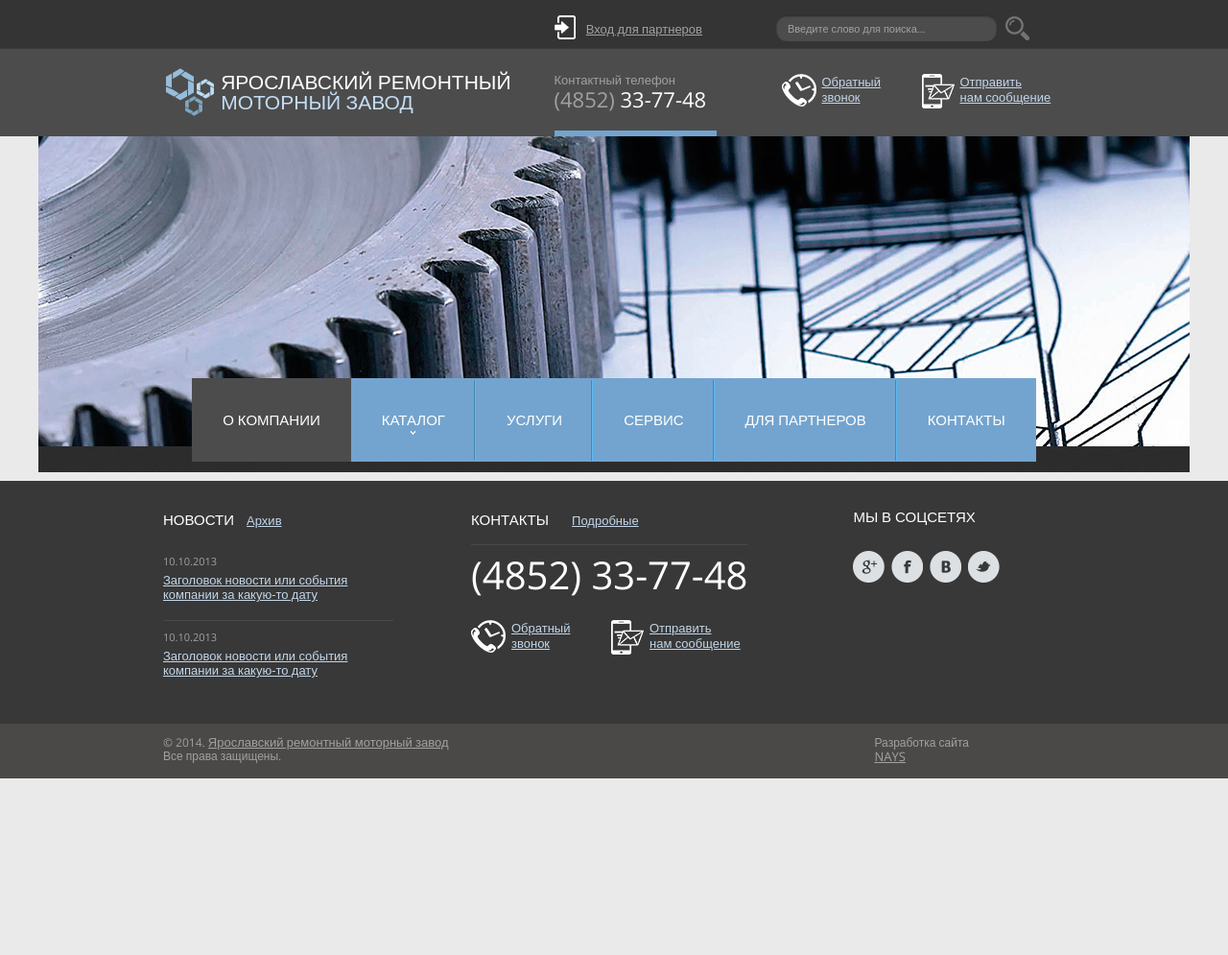
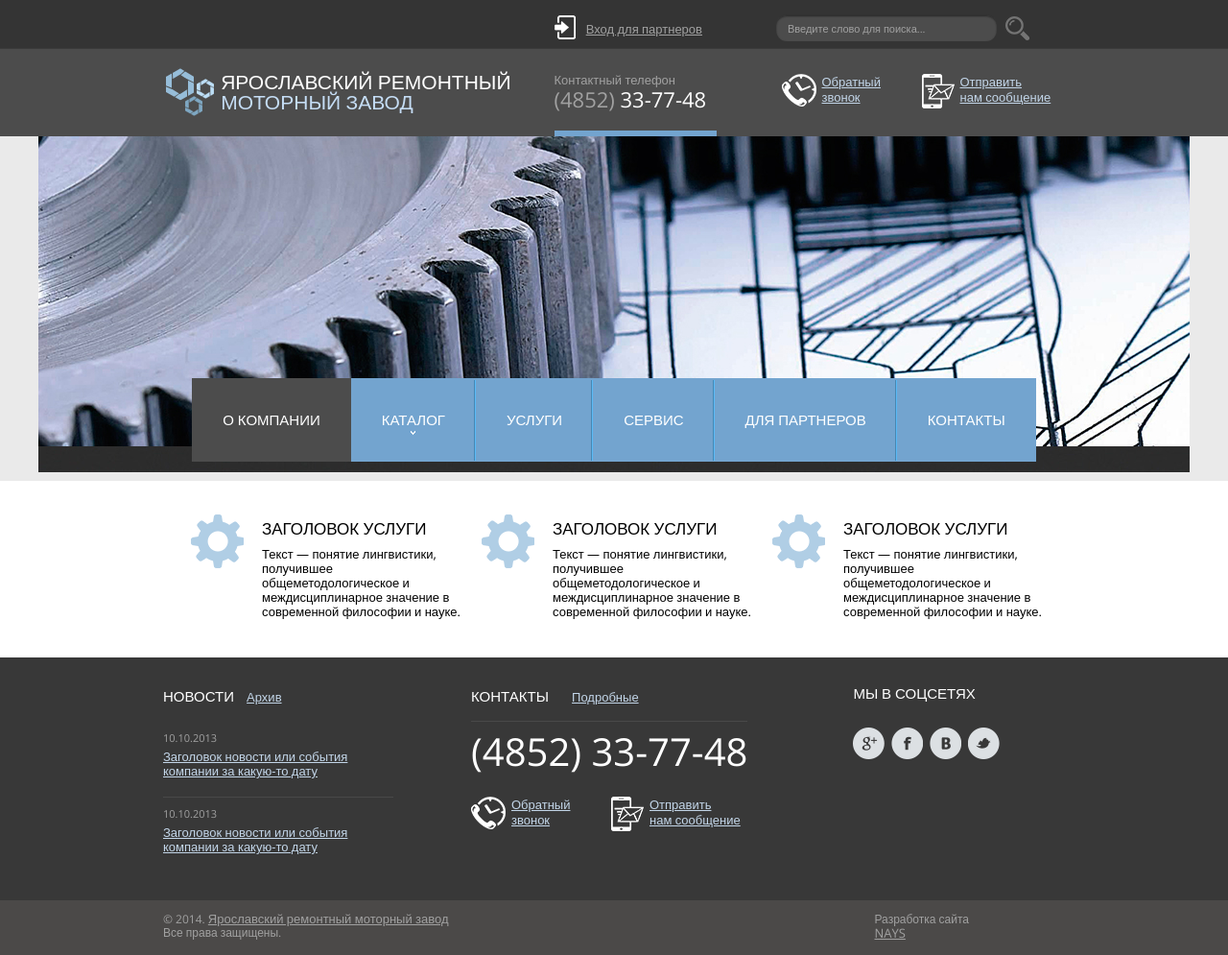
Before and after one commit to twiksish/yarmz, a plain HTML site: page index.html in a window 1280 px wide. Shown: the whole page at 96% size. Before the commit the page ends 811 px from the top, so only its background shows below. Drawn offline with nearby package versions, Linux system fonts and the light colour scheme.

Commit message:
added service block

```diff
--- a/css/_page.css
+++ b/css/_page.css
@@ -30,6 +30,10 @@
         margin: 20px 0 0;
     }
 
+    .page__service {
+        background: #fff;
+    }
+
     .page__prefooter {
         background: #383838;
     }
--- /dev/null
+++ b/css/_service.css
@@ -0,0 +1,34 @@
+.service {
+    color: #010101;
+    padding: 40px 10px;
+}
+
+    .service__item {
+        display: inline-block;
+        vertical-align: top;
+        margin-left: 93px;
+        position: relative;
+        width: 210px;
+    }
+
+    /*.service__item:first-child {*/
+        /*margin-left: 0;*/
+    /*}*/
+
+        .service__item__title {
+            font-size: 17px;
+            line-height: 19px;
+            text-transform: uppercase;
+        }
+
+        .service__item__text {
+            font-size: 13px;
+            line-height: 15px;
+            margin-top: 10px;
+        }
+
+        .service__item__icon {
+            position: absolute;
+            top: -5px;
+            left: -74px;
+        }
--- a/css/style.css
+++ b/css/style.css
@@ -10,6 +10,7 @@
 @import url(_field.css);
 @import url(_action.css);
 @import url(_social.css);
+@import url(_service.css);
 @import url(_news-preview.css);
 /*@import url(_title.css);*/
 /*@import url(_table.css);*/
--- a/index.html
+++ b/index.html
@@ -142,6 +142,34 @@
                 </div>
             </div><!-- /page__body -->
 
+            <div class="page__service">
+                <div class="region">
+                    <ul class="service">
+                        <li class="service__item">
+                            <div class="service__item__title">Заголовок услуги</div>
+                            <div class="service__item__text">Текст — понятие лингвистики, получившее общеметодологическое и междисциплинарное значение в современной философии и науке.</div>
+                            <div class="service__item__icon">
+                                <i class="icon icon_gear-small"></i>
+                            </div>
+                        </li><!--
+                     --><li class="service__item">
+                            <div class="service__item__title">Заголовок услуги</div>
+                            <div class="service__item__text">Текст — понятие лингвистики, получившее общеметодологическое и междисциплинарное значение в современной философии и науке.</div>
+                            <div class="service__item__icon">
+                                <i class="icon icon_gear-small"></i>
+                            </div>
+                        </li><!--
+                     --><li class="service__item">
+                            <div class="service__item__title">Заголовок услуги</div>
+                            <div class="service__item__text">Текст — понятие лингвистики, получившее общеметодологическое и междисциплинарное значение в современной философии и науке.</div>
+                            <div class="service__item__icon">
+                                <i class="icon icon_gear-small"></i>
+                            </div>
+                        </li>
+                    </ul>
+                </div>
+            </div>
+
             <div class="page__prefooter">
                 <div class="region">
                     <div class="prefooter">
```
